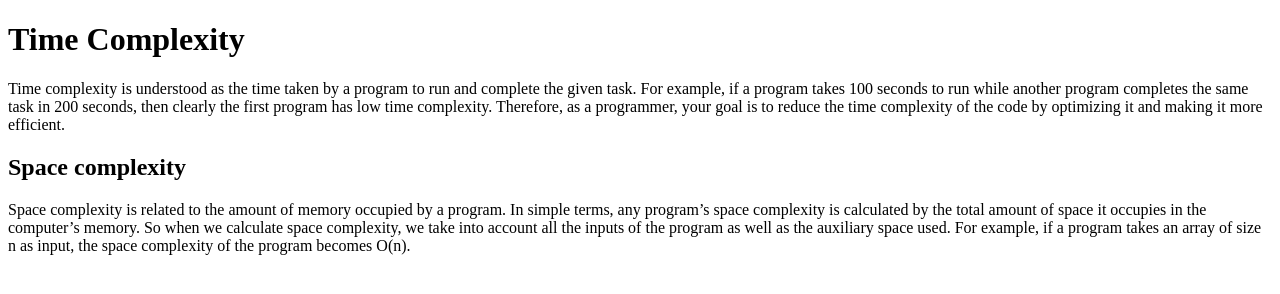
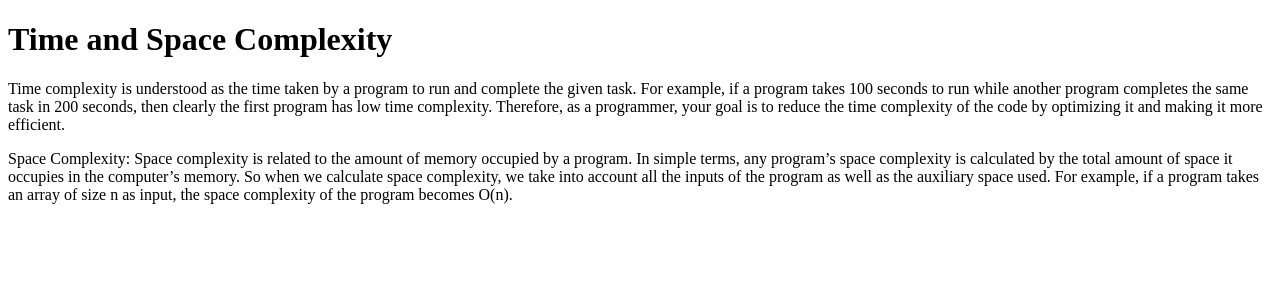
Before and after one commit to acciojob/time-and-space-complexity-Ummid2001, a website: page main.html in a window 1280 px wide. Drawn offline with Linux system fonts and the light colour scheme.

Commit message:
created a submission

```diff
--- a/main.html
+++ b/main.html
@@ -8,12 +8,11 @@
 
 <body>
 	<!-- the entire body must be written by student -->
-	<h1>Time Complexity</h1>
+	<h1>Time and Space Complexity</h1>
 	<p>Time complexity is understood as the time taken by a program to run and complete the given task. For example, if a program takes 100 seconds to run while another program completes the same task in 200 seconds, then clearly the first program has low time complexity. Therefore, as a programmer, your goal is to reduce the time complexity of the code by optimizing it and making it more efficient.
 
 </p>
-	<h2>Space complexity</h2>
-	<p>Space complexity is related to the amount of memory occupied by a program. In simple terms, any program’s space complexity is calculated by the total amount of space it occupies in the computer’s memory. So when we calculate space complexity, we take into account all the inputs of the program as well as the auxiliary space used. For example, if a program takes an array of size n as input, the space complexity of the program becomes O(n).
+	<p>Space Complexity: Space complexity is related to the amount of memory occupied by a program. In simple terms, any program’s space complexity is calculated by the total amount of space it occupies in the computer’s memory. So when we calculate space complexity, we take into account all the inputs of the program as well as the auxiliary space used. For example, if a program takes an array of size n as input, the space complexity of the program becomes O(n).
 
 </p>
     <script type="text/javascript" src="./script.js">
```
